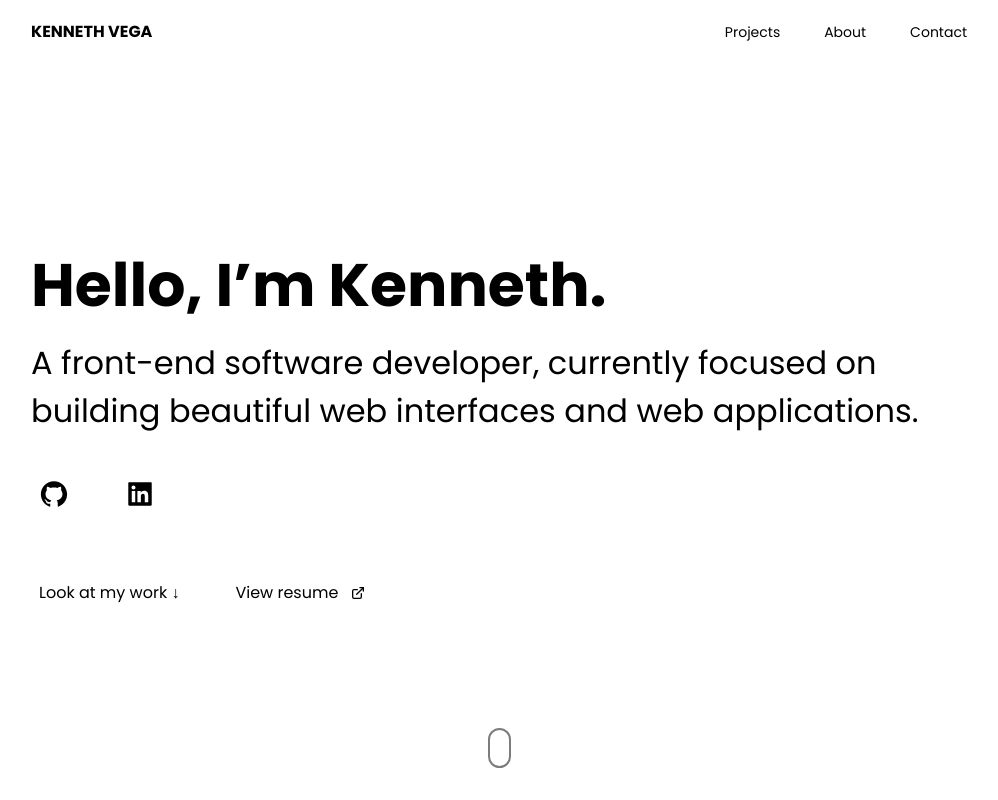
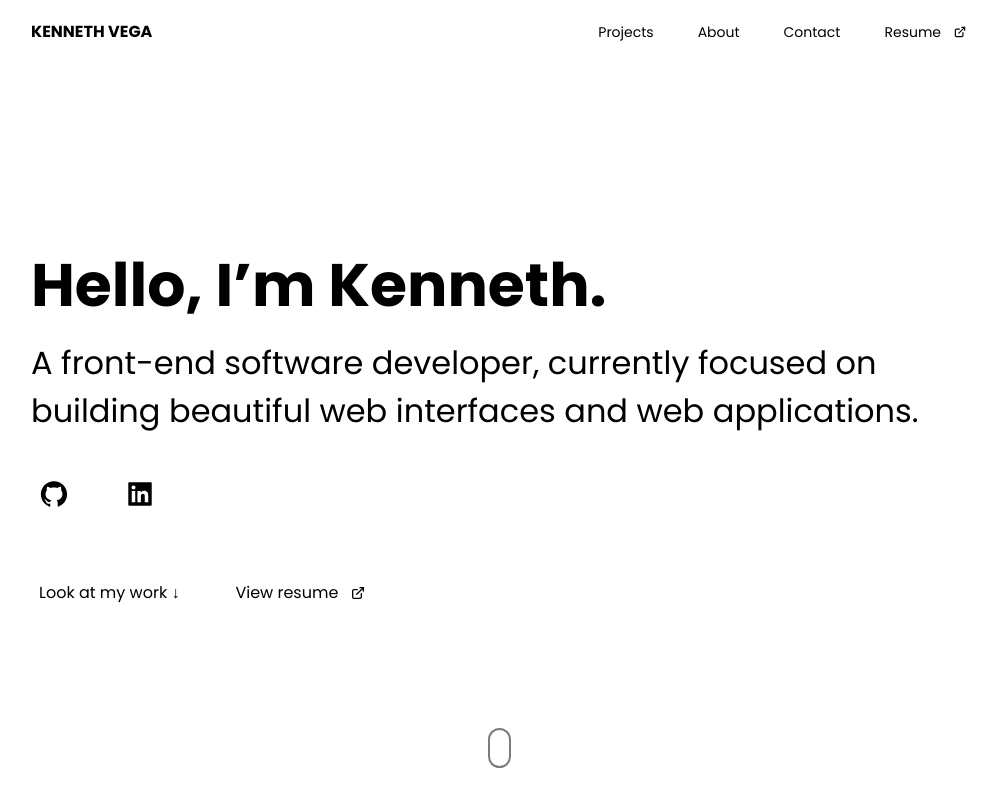
Before and after one commit to kennethvega/kennethvega.com, a Next.js app: page / in a window 1280 px wide. Shown: the top 800 px of the page, without its empty margins (141-1139 px from the left). Built offline with nearby package versions, Linux system fonts and the light colour scheme; no server answers; the database is empty.

Commit message:
added resume links

```diff
--- a/components/Hero.tsx
+++ b/components/Hero.tsx
@@ -65,11 +65,15 @@ const Hero = () => {
               <Link href="/#projects">
                 <Button>Look at my work &#8595;</Button>
               </Link>
-              <Link href="#">
+              <a
+                href="https://firebasestorage.googleapis.com/v0/b/my-portfolio-d50af.appspot.com/o/kenneth-resume.pdf?alt=media&token=64e2622a-be35-4a66-87d4-2116de9c36cf"
+                target="_blank"
+                rel="noreferrer"
+              >
                 <Button>
                   View resume <TbExternalLink />
                 </Button>
-              </Link>
+              </a>
             </div>
           </motion.div>
           <motion.div
--- a/components/Navbar.tsx
+++ b/components/Navbar.tsx
@@ -7,6 +7,9 @@ import Link from "next/link";
 import { useModalContext } from "../context/ModalContext";
 import Tippy from "@tippyjs/react";
 import { AiFillGithub, AiFillLinkedin } from "react-icons/ai";
+
+import { TbExternalLink } from "react-icons/tb";
+import Button from "./utility/Button";
 function classNames(...classes: string[]) {
   return classes.filter(Boolean).join(" ");
 }
@@ -79,6 +82,7 @@ const Navbar = () => {
                 About
               </Link>
             </motion.li>
+
             <motion.li
               initial={{ opacity: 0, y: -30 }}
               animate={{ opacity: 1, y: 0 }}
@@ -88,6 +92,19 @@ const Navbar = () => {
             >
               Contact
             </motion.li>
+
+            <motion.a
+              initial={{ opacity: 0, y: -30 }}
+              animate={{ opacity: 1, y: 0 }}
+              transition={{ duration: 0.3, delay: 0.4 }}
+              href="https://firebasestorage.googleapis.com/v0/b/my-portfolio-d50af.appspot.com/o/kenneth-resume.pdf?alt=media&token=64e2622a-be35-4a66-87d4-2116de9c36cf"
+              target="_blank"
+              rel="noreferrer"
+            >
+              <Button>
+                Resume <TbExternalLink />
+              </Button>
+            </motion.a>
 
             <div className="hidden md:flex gap-8 text-3xl ">
               <Tippy content="Github profile">
```
Also changed, not shown: 1 other file (tests, documents, lock files or other folders).
